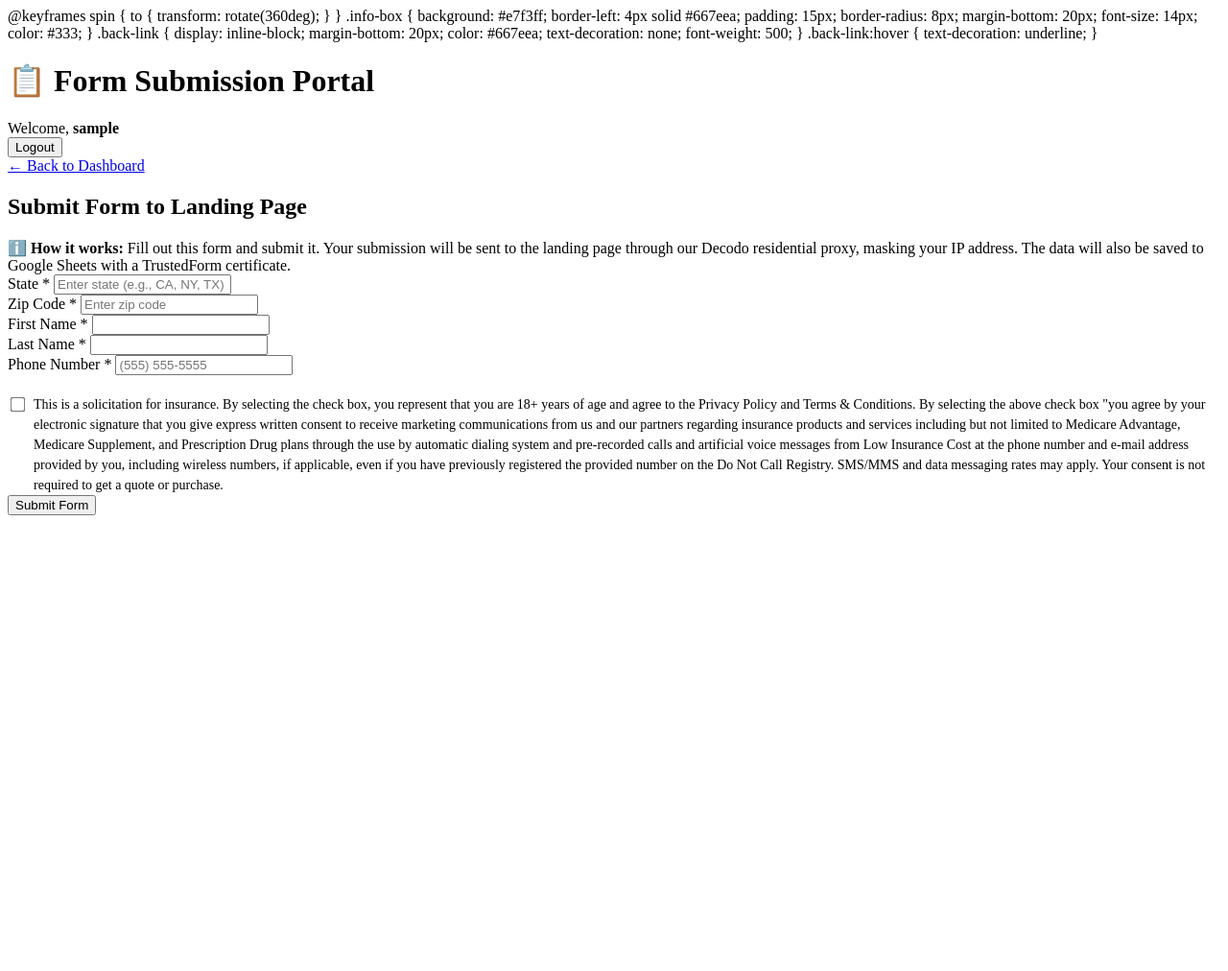
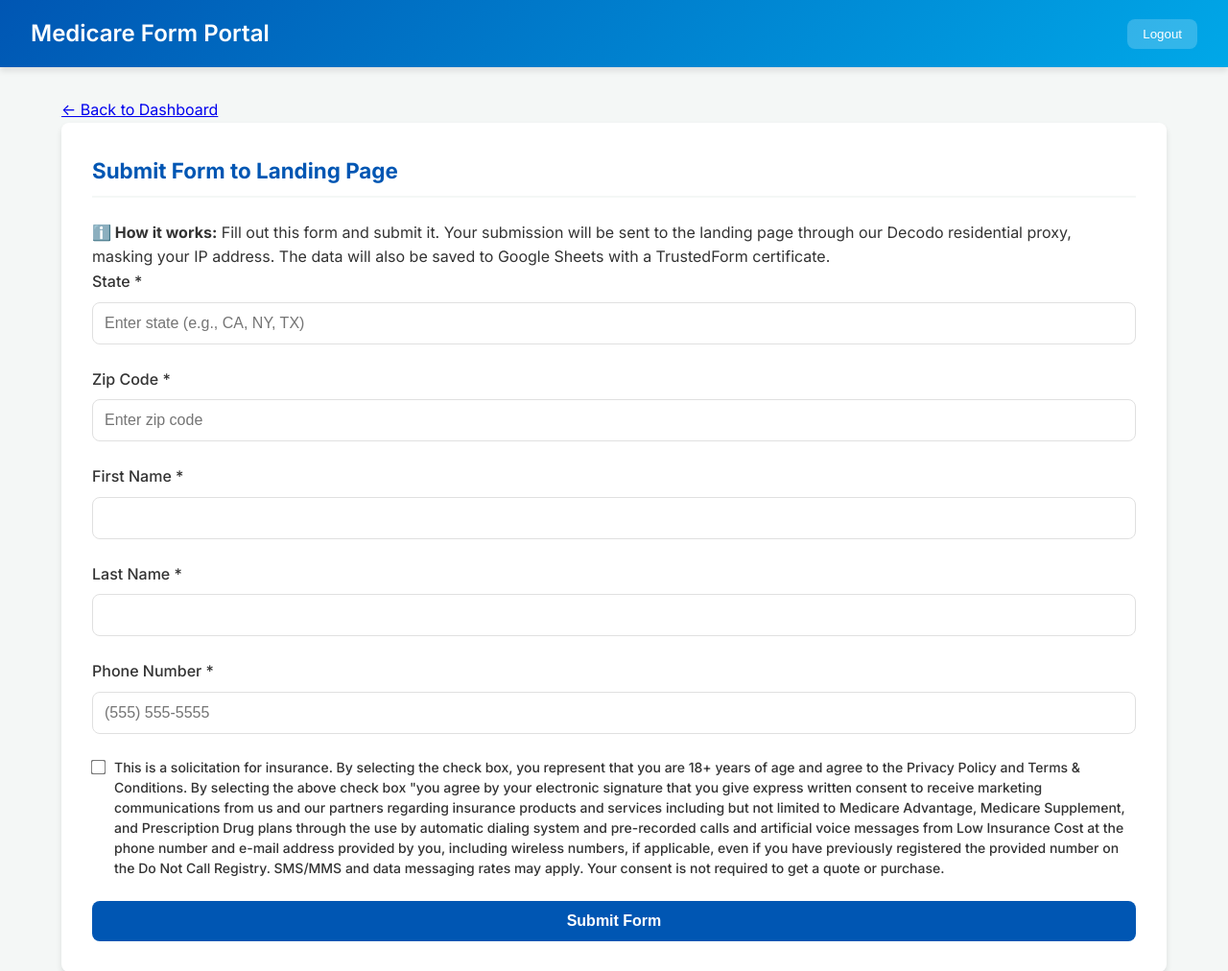
Before and after one commit to bbarnes4318/medicare-arron, a Flask app: page /submit-form in a window 1280 px wide. Shown: the top 1012 px of the page at 96% size. Before the commit the page ends 537 px from the top, so only its background shows below. Run offline with Flask 3, Linux system fonts and the light colour scheme; the visitor is signed in with stand-in values (Sample User, id 1); some libraries are stand-ins or nearby versions.

Commit message:
UI cleanup: remove proxy branding and welcome messages

```diff
--- a/templates/leads.html
+++ b/templates/leads.html
@@ -9,12 +9,9 @@
 </head>
 <body>
     <div class="navbar">
-        <h1>🚀 Proxy Access Portal</h1>
+        <h1>Medicare Form Portal</h1>
         <div class="navbar-right">
             <a href="{{ url_for('dashboard') }}" class="back-btn">← Back to Dashboard</a>
-            <div class="user-info">
-                <strong>{{ username }}</strong>
-            </div>
         </div>
     </div>
 
--- a/templates/submit_form.html
+++ b/templates/submit_form.html
@@ -23,44 +23,13 @@
       <img src="https://api.trustedform.com/ns.gif" />
     </noscript>
 
-        @keyframes spin {
-            to { transform: rotate(360deg); }
-        }
-
-        .info-box {
-            background: #e7f3ff;
-            border-left: 4px solid #667eea;
-            padding: 15px;
-            border-radius: 8px;
-            margin-bottom: 20px;
-            font-size: 14px;
-            color: #333;
-        }
-
-        .back-link {
-            display: inline-block;
-            margin-bottom: 20px;
-            color: #667eea;
-            text-decoration: none;
-            font-weight: 500;
-        }
-
-        .back-link:hover {
-            text-decoration: underline;
-        }
-    </style>
-
-</head>
+    <link rel="stylesheet" href="{{ url_for('static', filename='css/style.css') }}">
+    <link href="https://fonts.googleapis.com/css2?family=Inter:wght@400;500;600;700&display=swap" rel="stylesheet">
 <body>
     <div class="navbar">
-        <h1>📋 Form Submission Portal</h1>
+        <h1>Medicare Form Portal</h1>
         <div class="navbar-right">
-            {% if username %}
-            <div class="user-info">
-                Welcome, <strong>{{ username }}</strong>
-            </div>
             <button class="logout-btn" onclick="window.location.href='{{ url_for('logout') }}'">Logout</button>
-            {% endif %}
         </div>
     </div>
 
```
Also changed, not shown: templates/dashboard.html (+1 -26 lines).
